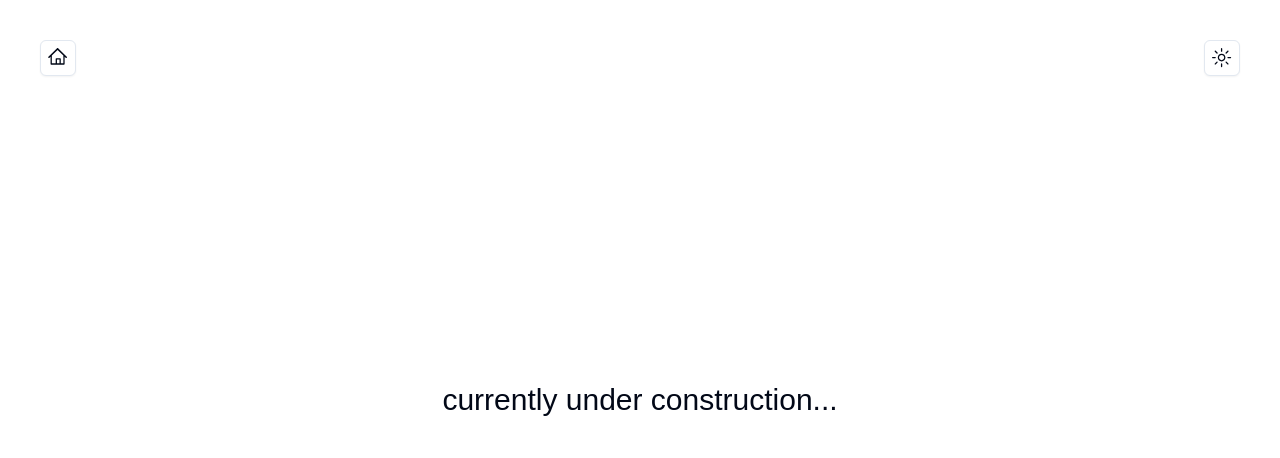
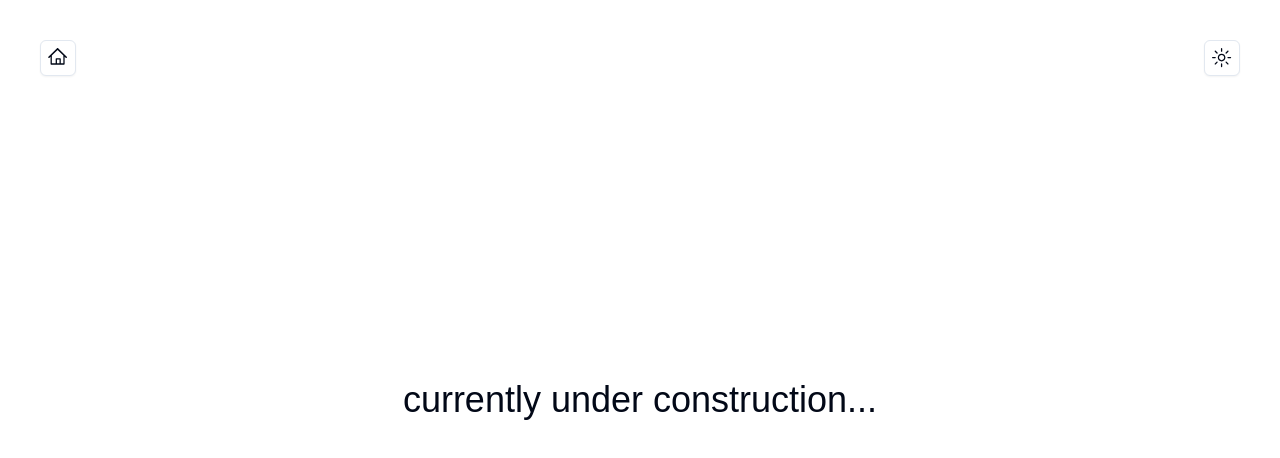
Before and after one commit to mateosanchezl/mateo-dev, a Next.js app: page /about in a window 1280 px wide. Shown: the top 458 px of the page. Built offline with nearby package versions, Linux system fonts and the light colour scheme; a web font is replaced by a local one.

Commit message:
about page fix

```diff
--- a/src/app/about/page.tsx
+++ b/src/app/about/page.tsx
@@ -4,7 +4,7 @@ import React from "react";
 function AboutPage() {
   return (
     <div className="flex justify-center items-center h-screen">
-      <div className="py-28 lg:px-20 px-10 lg:text-3xl text-xl flex flex-row items-center ">
+      <div className="py-28 lg:px-20 px-10 lg:text-4xl text-xl flex flex-row items-center ">
         currently under construction...
       </div>
     </div>
```
